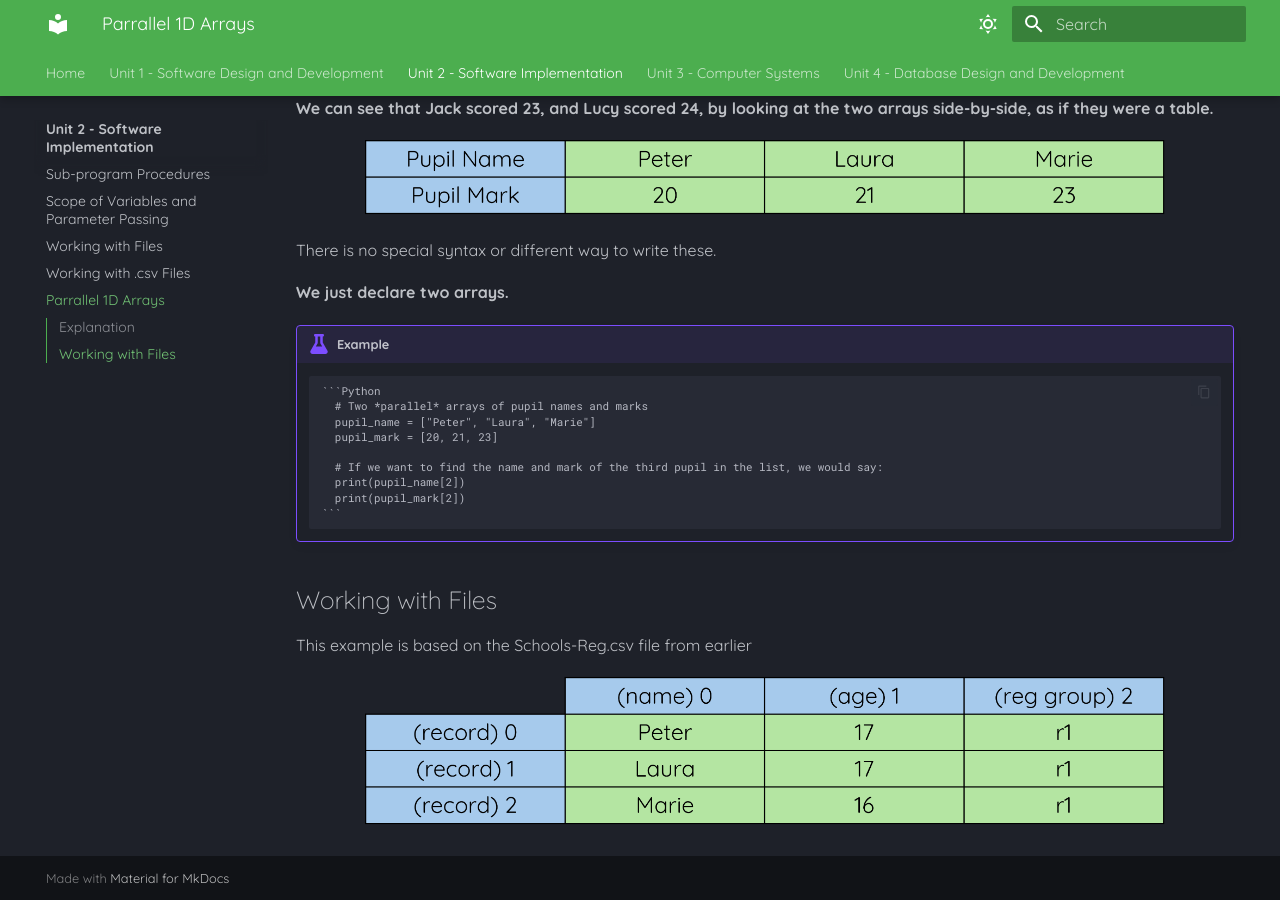
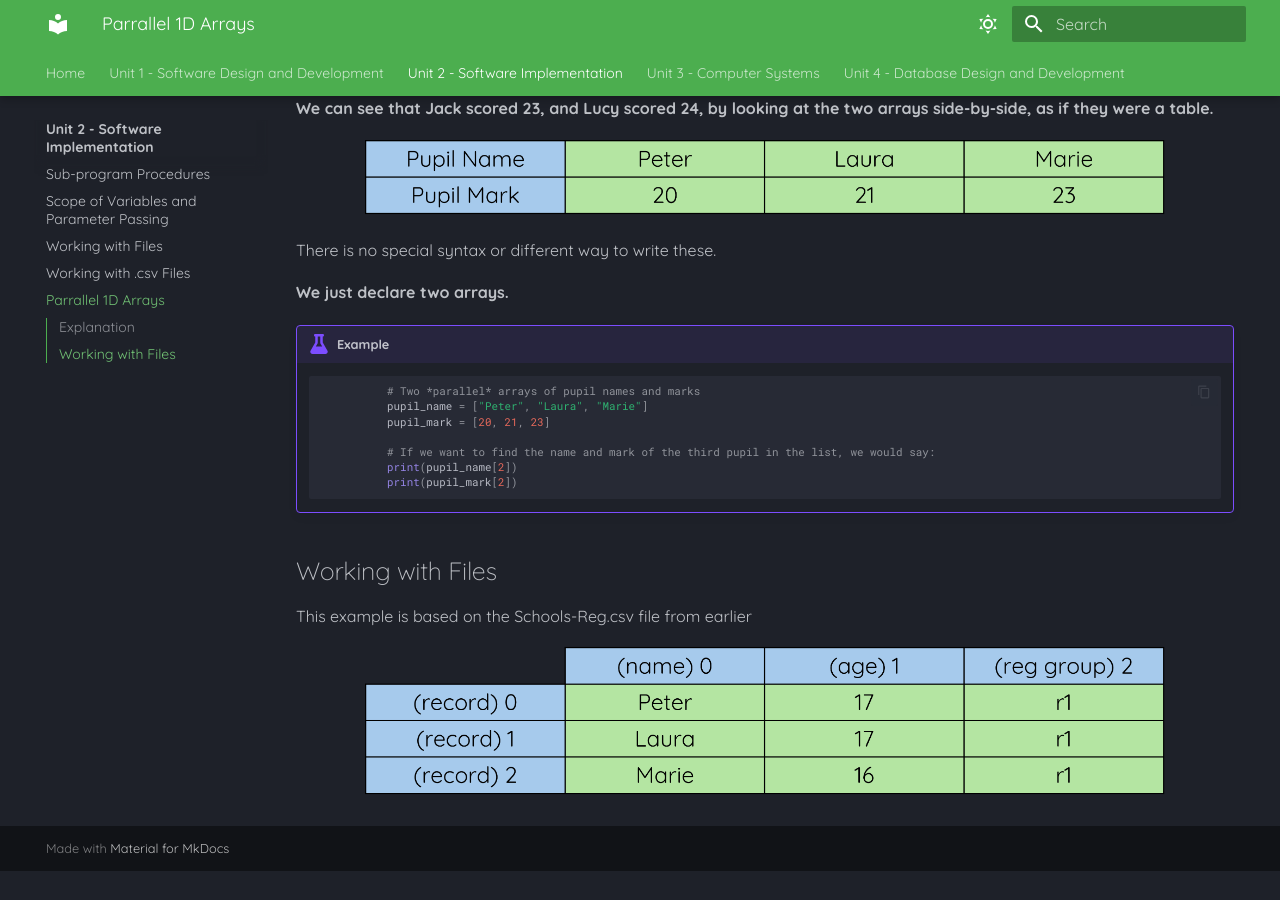
Before and after one commit to Mr-Wood-CS/Higher-Computing-Science-MD-Files, an MkDocs documentation site: the page built from docs/SI/07-Parallel-1D-Arrays.md, in a window 1280 px wide and 900 px high, scrolled down 580 px. Built offline with MkDocs 1.6.1 and Material for MkDocs 9.7.7, drawn with Linux system fonts in a browser that asks for light colours; after the commit the page ends 1451 px from its top, so only the background shows below that.

Commit message:
Update 07-Parallel-1D-Arrays.md

````diff
--- a/docs/SI/07-Parallel-1D-Arrays.md
+++ b/docs/SI/07-Parallel-1D-Arrays.md
@@ -35,15 +35,17 @@ __We just declare two arrays.__
 
 !!! example
 
-		```Python
-          # Two *parallel* arrays of pupil names and marks
-          pupil_name = ["Peter", "Laura", "Marie"]
-          pupil_mark = [20, 21, 23]
+	```Python
 
-          # If we want to find the name and mark of the third pupil in the list, we would say:
-          print(pupil_name[2])
-          print(pupil_mark[2])
-		```
+	          # Two *parallel* arrays of pupil names and marks
+	          pupil_name = ["Peter", "Laura", "Marie"]
+	          pupil_mark = [20, 21, 23]
+
+	          # If we want to find the name and mark of the third pupil in the list, we would say:
+	          print(pupil_name[2])
+	          print(pupil_mark[2])
+
+	```
 
 ## Working with Files
 
````
